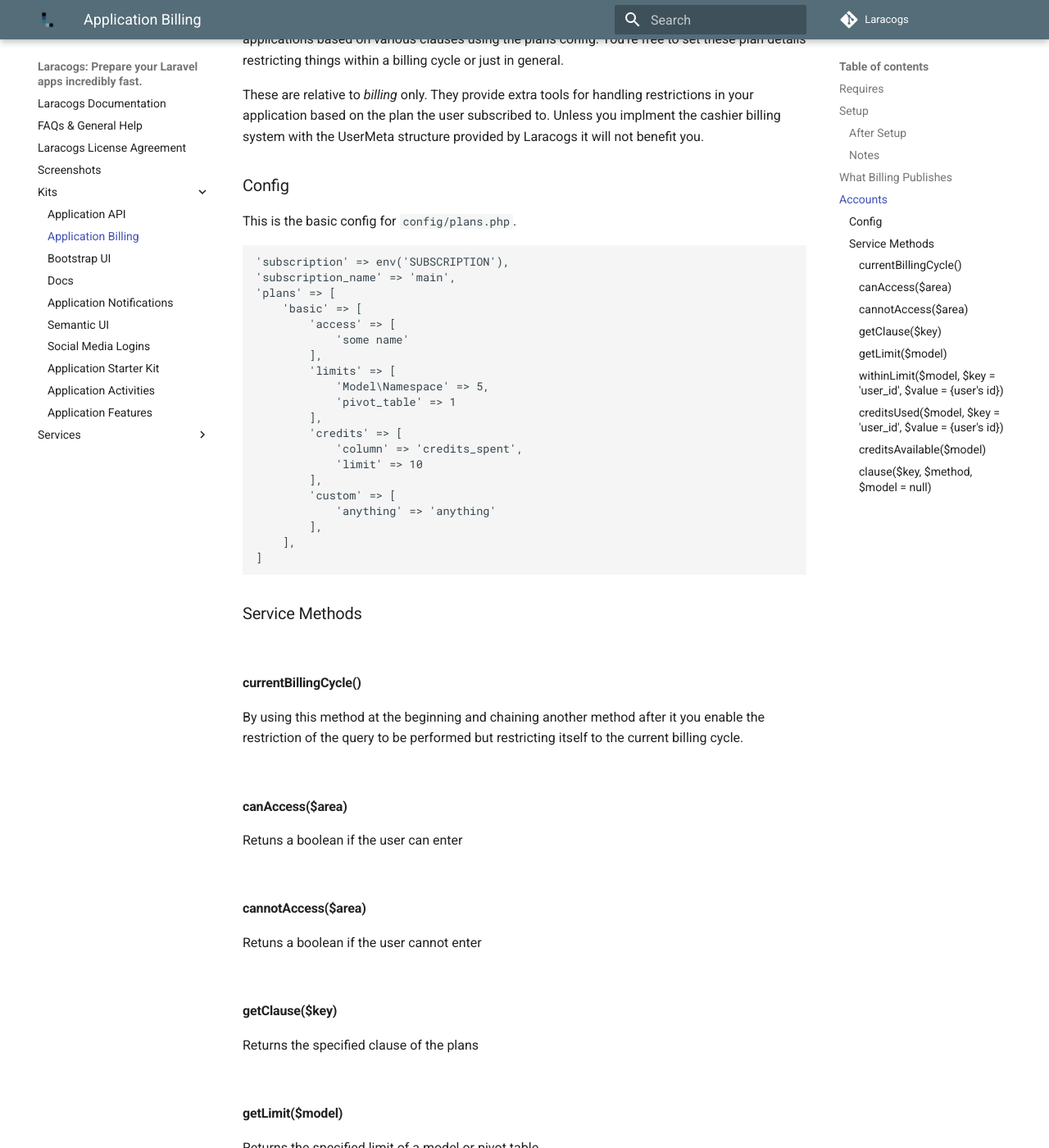
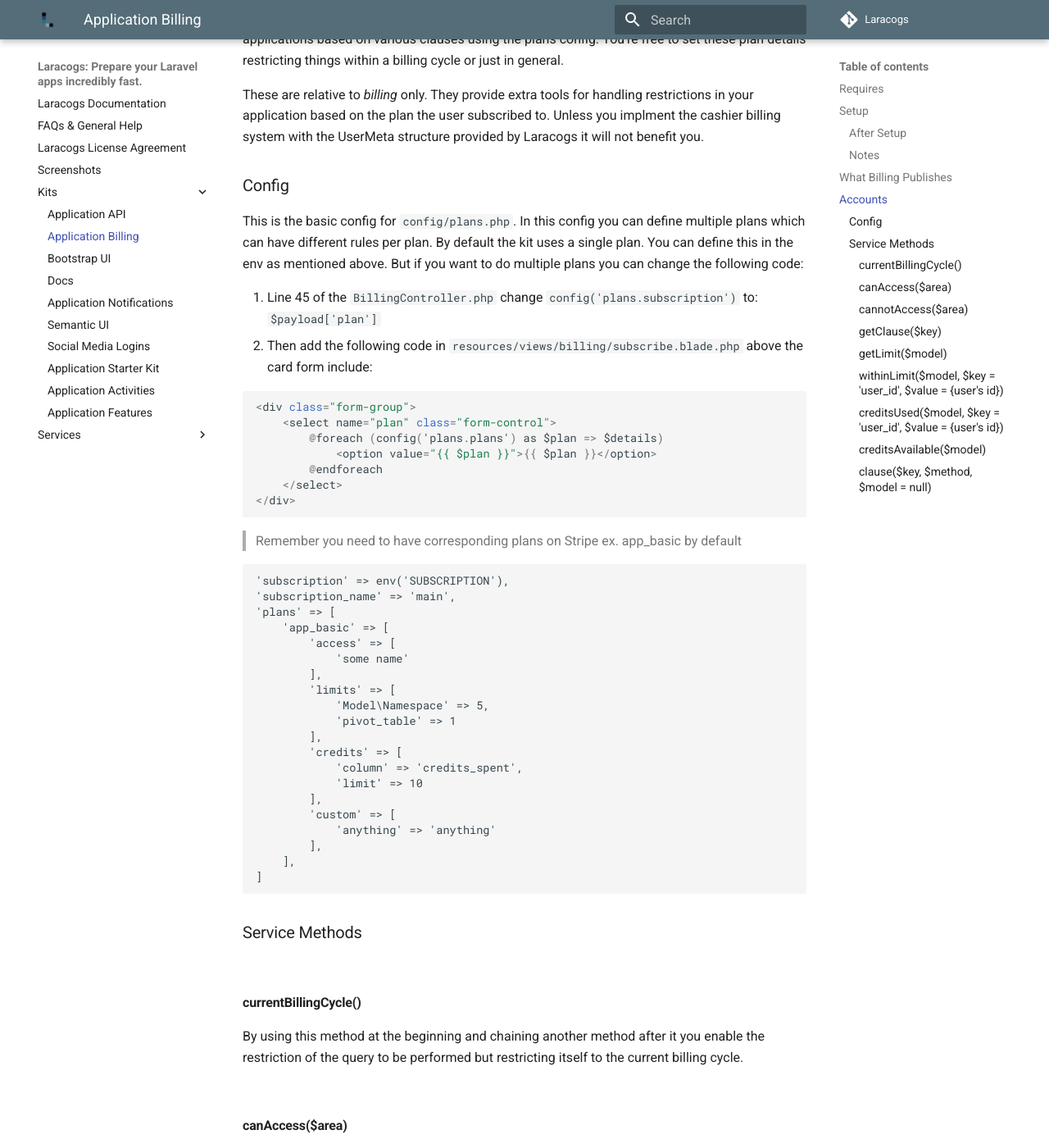
Before and after one commit to zoliszabo/laracogs-docs, an MkDocs documentation site: the page built from docs/Kits/billing.md, in a window 1280 px wide and 1400 px high, scrolled down 2564 px. Shown: the whole window at 82% size. Built offline with MkDocs 1.6.1 and Material for MkDocs 9.7.7, drawn with Linux system fonts in a browser that asks for light colours; comment, search, counter and statistics services are not loaded; some of the changed text lies outside the part shown.

Commit message:
General updates

````diff
--- a/docs/Kits/billing.md
+++ b/docs/Kits/billing.md
@@ -26,7 +26,7 @@ You need to change it to resemble this:
 
 Add this to the .env:
 ```php
-SUBSCRIPTION=basic
+SUBSCRIPTION=app_basic
 STRIPE_SECRET=secret-key
 STRIPE_PUBLIC=public-key
 ```
@@ -105,13 +105,28 @@ The Account service is a tool for handling your subscription details, meaning yo
 These are relative to *billing* only. They provide extra tools for handling restrictions in your application based on the plan the user subscribed to. Unless you implment the cashier billing system with the UserMeta structure provided by Laracogs it will not benefit you.
 
 ### Config
-This is the basic config for `config/plans.php`.
+This is the basic config for `config/plans.php`. In this config you can define multiple plans which can have different rules per plan. By default the kit uses a single plan. You can define this in the env as mentioned above. But if you want to do multiple plans you can change the following code:
+
+1. Line 45 of the `BillingController.php` change `config('plans.subscription')` to: `$payload['plan']`
+2. Then add the following code in `resources/views/billing/subscribe.blade.php` above the card form include:
+
+```
+<div class="form-group">
+    <select name="plan" class="form-control">
+        @foreach (config('plans.plans') as $plan => $details)
+            <option value="{{ $plan }}">{{ $plan }}</option>
+        @endforeach
+    </select>
+</div>
+```
+
+> Remember you need to have corresponding plans on Stripe ex. app_basic by default
 
 ```
 'subscription' => env('SUBSCRIPTION'),
 'subscription_name' => 'main',
 'plans' => [
-    'basic' => [
+    'app_basic' => [
         'access' => [
             'some name'
         ],
````
